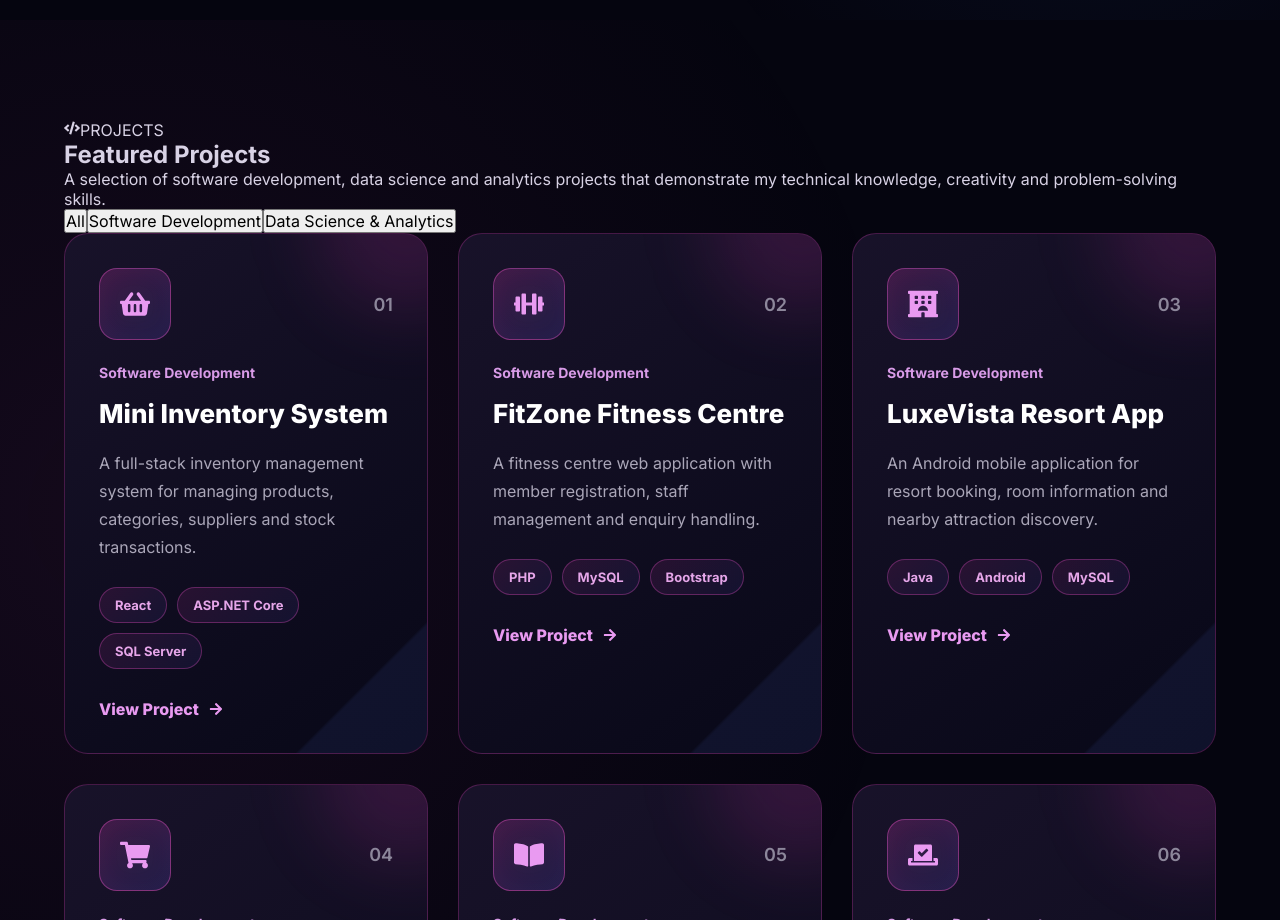
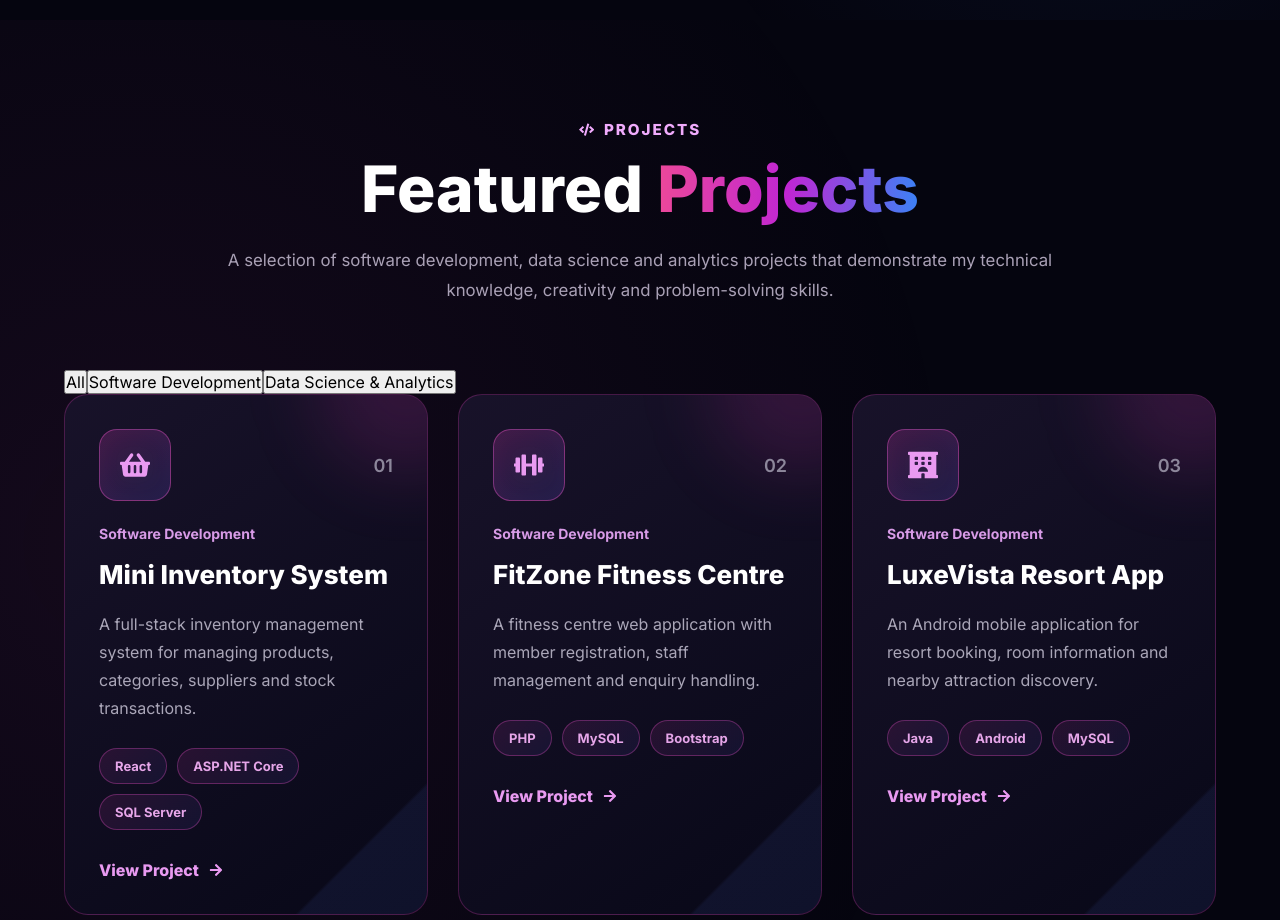
Before and after one commit to thashmiemaya-coder/thashmi-portfolio, a React (Vite) app: page / in a window 1280 px wide. Shown: the part 4060-4980 px from the top of the page. Built offline with nearby package versions, Linux system fonts and the light colour scheme.

Commit message:
Refactor header styles for improved layout, spacing, and visual consistency

```diff
--- a/src/styles/projects.css
+++ b/src/styles/projects.css
@@ -23,64 +23,59 @@
    HEADER
 ================================ */
 
-.projects-header {
+.projects-heading {
+  max-width: 900px;
+  margin: 0 auto 65px;
   text-align: center;
-  max-width: 1000px;
-  margin: 0 auto 75px;
 }
 
-.section-label {
-  display: flex;
+.projects-label {
+  display: inline-flex;
+  align-items: center;
   justify-content: center;
-  align-items: center;
   gap: 10px;
 
-  color: #e89bea;
-  font-size: 17px;
+  margin-bottom: 15px;
+
+  color: #f0abfc;
+
+  font-size: 0.95rem;
   font-weight: 800;
   letter-spacing: 2px;
-
-  margin-bottom: 20px;
 }
 
-.section-label svg {
-  font-size: 16px;
+.projects-heading h2 {
+  margin: 0 0 20px;
+
+  color: #ffffff;
+
+  font-size: clamp(2.8rem, 5vw, 4.5rem);
+  font-weight: 800;
+  line-height: 1.1;
 }
 
-.projects-header h2 {
+.projects-heading h2 span {
+  background: linear-gradient(
+    90deg,
+    #ec4899,
+    #c026d3,
+    #3b82f6
+  );
+
+  background-clip: text;
+  -webkit-background-clip: text;
+
+  color: transparent;
+}
+
+.projects-heading p {
   margin: 0;
 
-  font-size: clamp(3rem, 6vw, 5.5rem);
-  font-weight: 900;
-  line-height: 1.05;
+  color: #aaa1b6;
 
-  color: #ffffff;
-}
-
-.projects-header h2 span {
-  background: linear-gradient(
-    90deg,
-    #ec3bb5,
-    #a644e8,
-    #5f7cff
-  );
-
-  -webkit-background-clip: text;
-  -webkit-text-fill-color: transparent;
-  background-clip: text;
-}
-
-.projects-header p {
-  margin: 30px auto 0;
-
-  max-width: 950px;
-
-  color: #aaa6b8;
-
-  font-size: 20px;
+  font-size: 1.05rem;
   line-height: 1.8;
 }
-
 
 /* ================================
    PROJECT GRID
```
